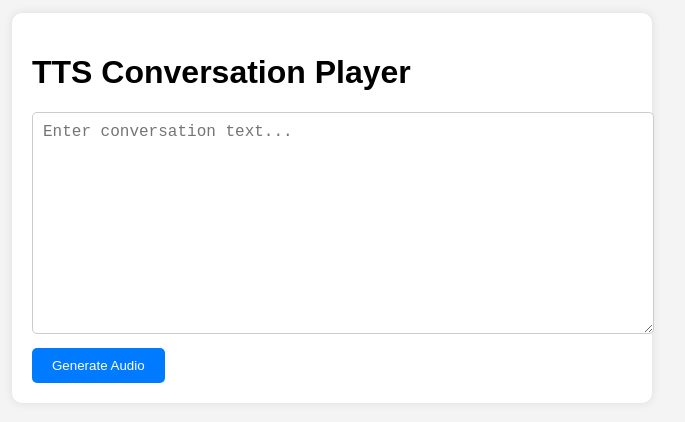
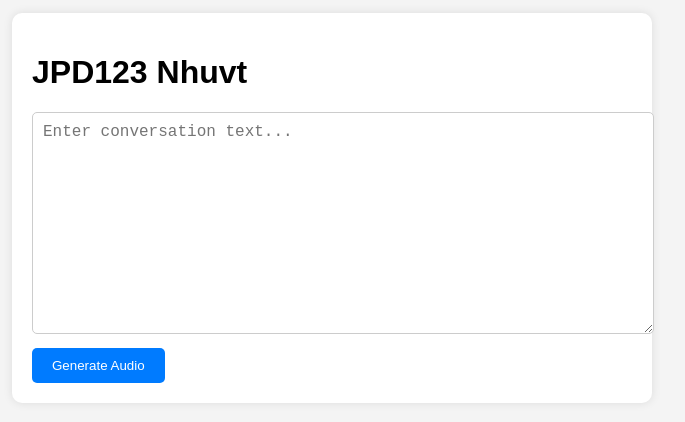
Before and after one commit to Kenpham1506/JPD123, a website: page index.html in a window 1280 px wide. Shown: the part 212-634 px from the top of the page, without its empty margins (308-993 px from the left). Drawn offline with Linux system fonts and the light colour scheme.

Commit message:
Update index.html

```diff
--- a/index.html
+++ b/index.html
@@ -3,12 +3,12 @@
 <head>
 	<meta charset="UTF-8">
 	<meta name="viewport" content="width=device-width, initial-scale=1.0">
-	<title>TTS Conversation Player</title>
+	<title>JPD123 Nhuvt</title>
 	<link rel="stylesheet" href="style.css">
 </head>
 <body>
 	<div class="container">
-		<h1>TTS Conversation Player</h1>
+		<h1>JPD123 Nhuvt</h1>
 		<textarea id="inputText" placeholder="Enter conversation text..."></textarea>
 		<button id="generateBtn">Generate Audio</button>
 		<div class="player" id="audioPlayer" style="display: none;">
```
